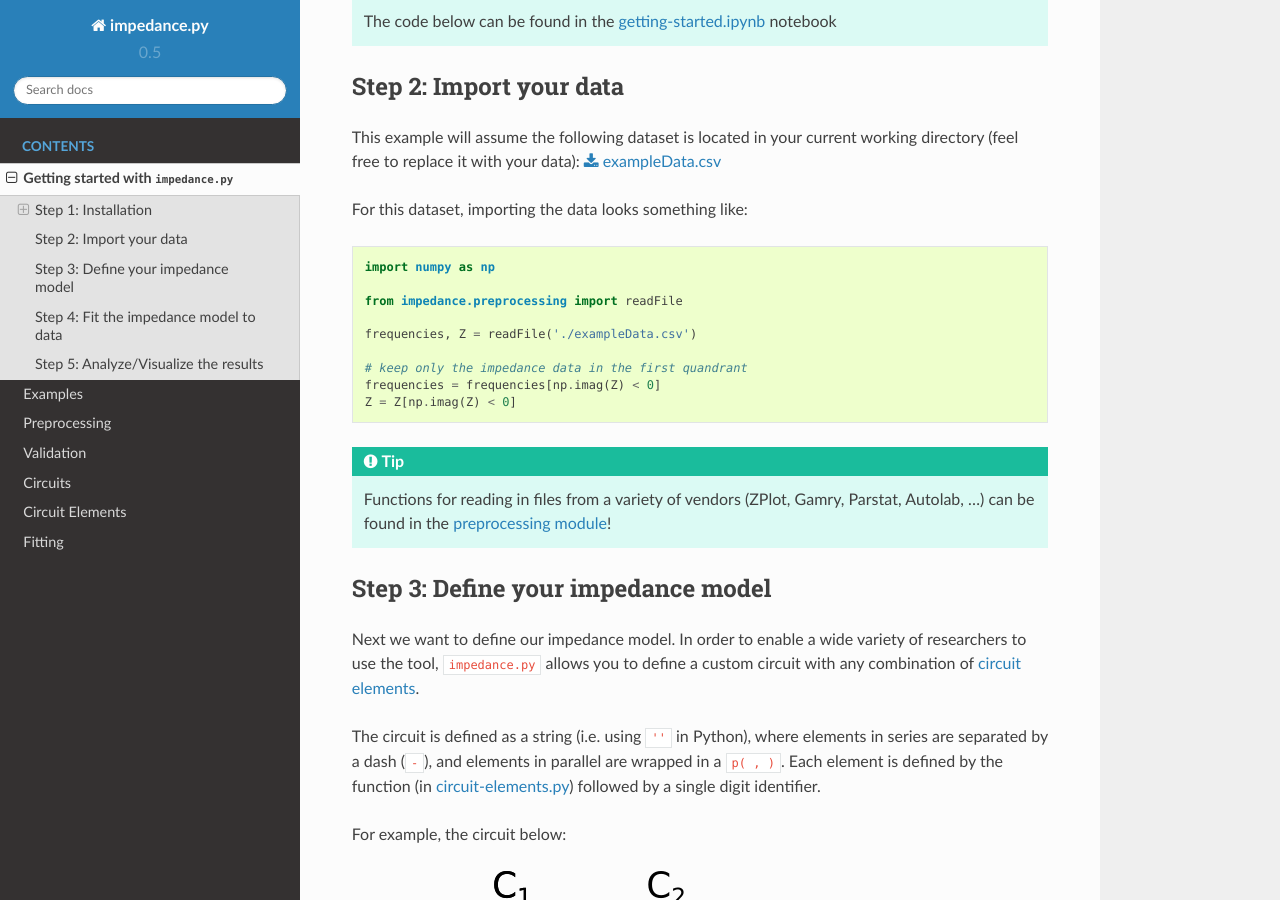
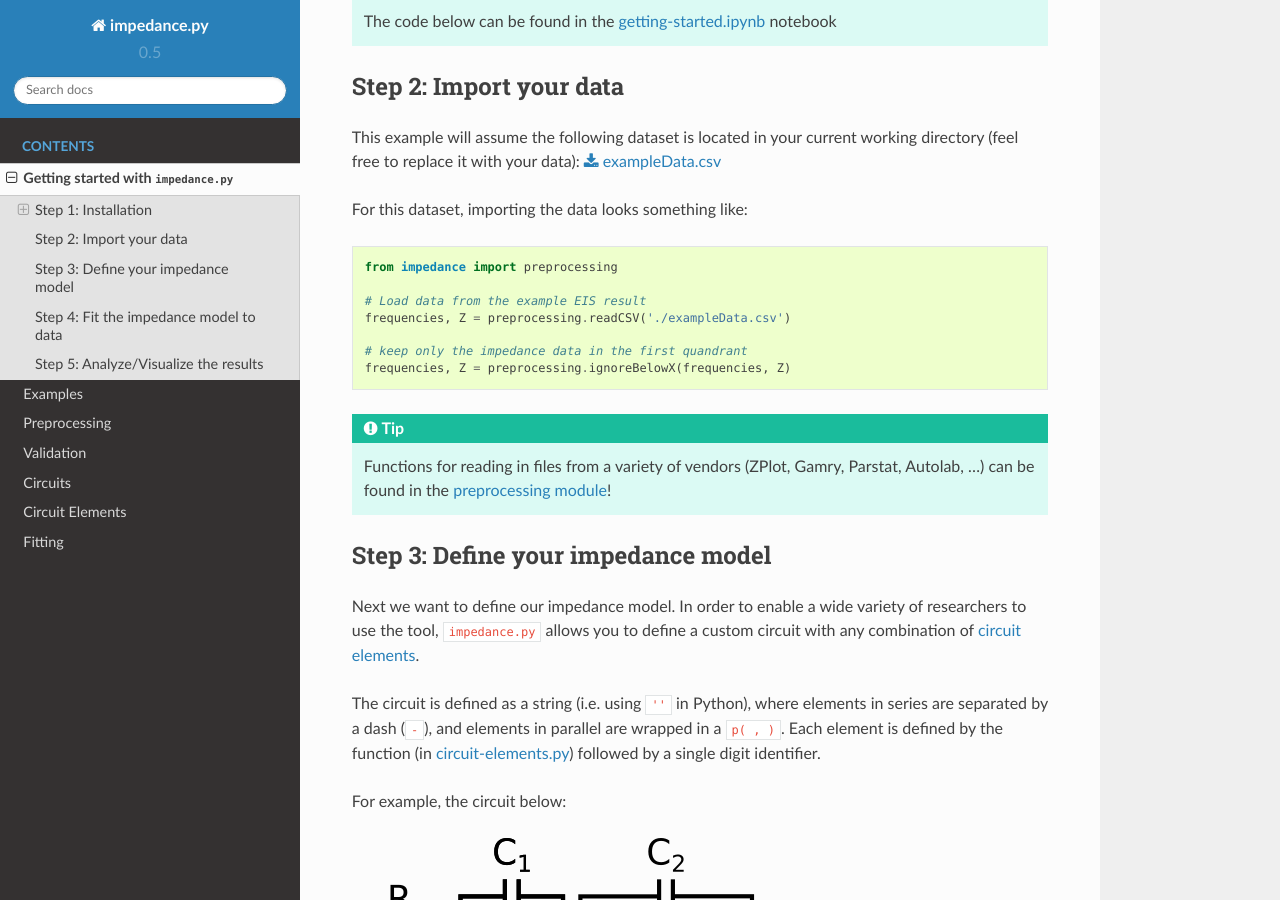
Before and after one commit to ECSHackWeek/impedance.py, a Sphinx documentation site: the page built from docs/source/getting-started.rst, in a window 1280 px wide and 900 px high, scrolled down 2322 px. Built offline with Sphinx 7.4.7 and the Read the Docs theme 2.0.0, drawn with Linux system fonts in a browser that asks for light colours.

Commit message:
sync up getting-started.rst and getting-started.ipynb

```diff
--- a/docs/source/getting-started.rst
+++ b/docs/source/getting-started.rst
@@ -116,15 +116,13 @@ For this dataset, importing the data looks something like:
 
 .. code-block:: python
 
-  import numpy as np
+  from impedance import preprocessing
 
-  from impedance.preprocessing import readFile
-
-  frequencies, Z = readFile('./exampleData.csv')
+  # Load data from the example EIS result
+  frequencies, Z = preprocessing.readCSV('./exampleData.csv')
 
   # keep only the impedance data in the first quandrant
-  frequencies = frequencies[np.imag(Z) < 0]
-  Z = Z[np.imag(Z) < 0]
+  frequencies, Z = preprocessing.ignoreBelowX(frequencies, Z)
 
 .. tip::
   Functions for reading in files from a variety of vendors (ZPlot, Gamry, Parstat, Autolab, ...) can be found in the `preprocessing module <preprocessing.html>`_!
```
Also changed, not shown: docs/source/_static/getting-started.ipynb.
